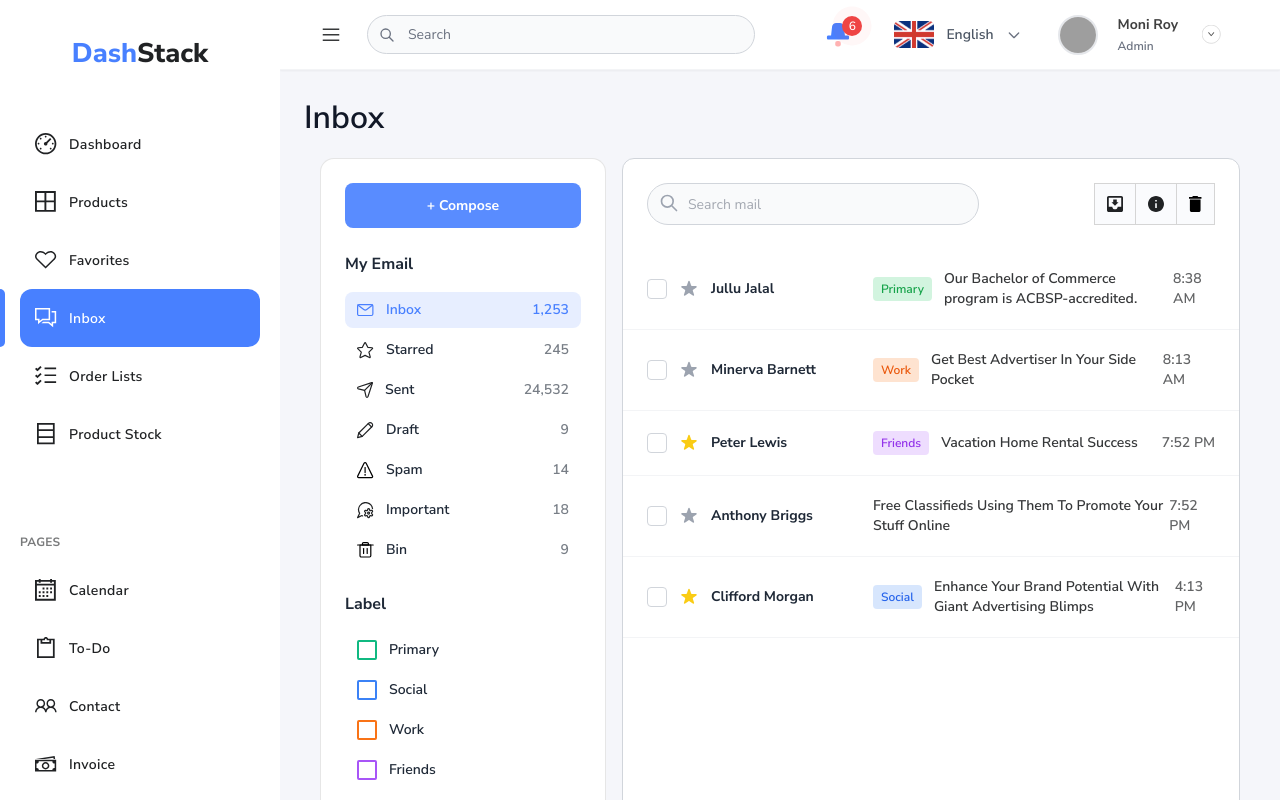
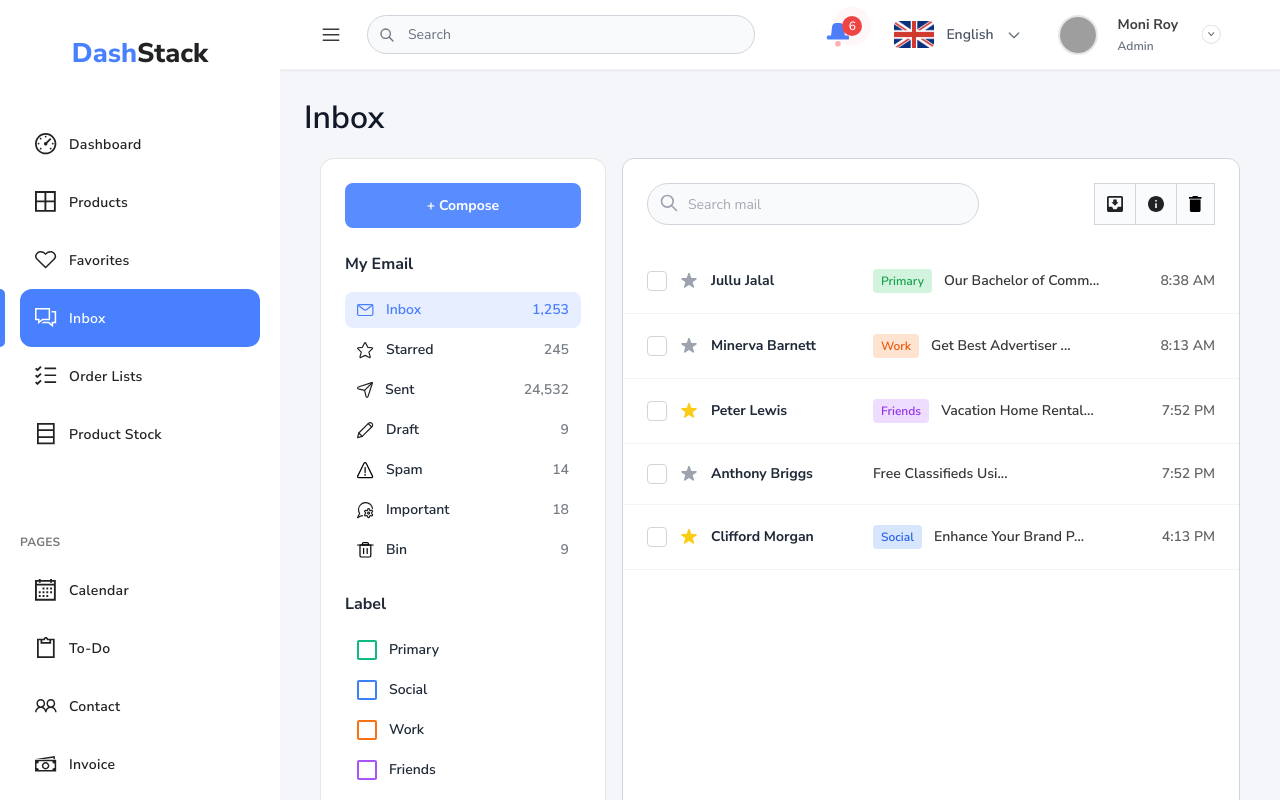
Before and after one commit to EkaBachrudin/personal-dashboard, an Angular app: page /inbox in a window 1280 px wide. Built offline with nearby package versions, Linux system fonts and the light colour scheme; grey boxes are pictures that could not be loaded.

Commit message:
truncateText

```diff
--- a/src/app/pages/inbox/inbox.component.html
+++ b/src/app/pages/inbox/inbox.component.html
@@ -119,7 +119,7 @@
                     {{ message.label }}
                   </span>
                 }
-                <span class="font-semibold text-sm text-[#202224] opacity-90">{{ message.subject }}</span>
+                <span class="font-semibold text-sm text-[#202224] opacity-90">{{ truncateText(message.subject) }}</span>
               </div>
               <span class="font-semibold text-sm text-[#202224] opacity-70">{{ message.time }}</span>
             </div>
--- a/src/app/pages/inbox/inbox.component.ts
+++ b/src/app/pages/inbox/inbox.component.ts
@@ -168,4 +168,12 @@ export class InboxComponent implements OnInit {
     };
     return labelMap[label] || '#6b7280'; // gray-500 as default
   }
+
+  // Truncate text to specified length with ellipsis
+  truncateText(text: string, maxLength: number = 20): string {
+    if (text.length <= maxLength) {
+      return text;
+    }
+    return text.substring(0, maxLength) + '...';
+  }
 }
```
